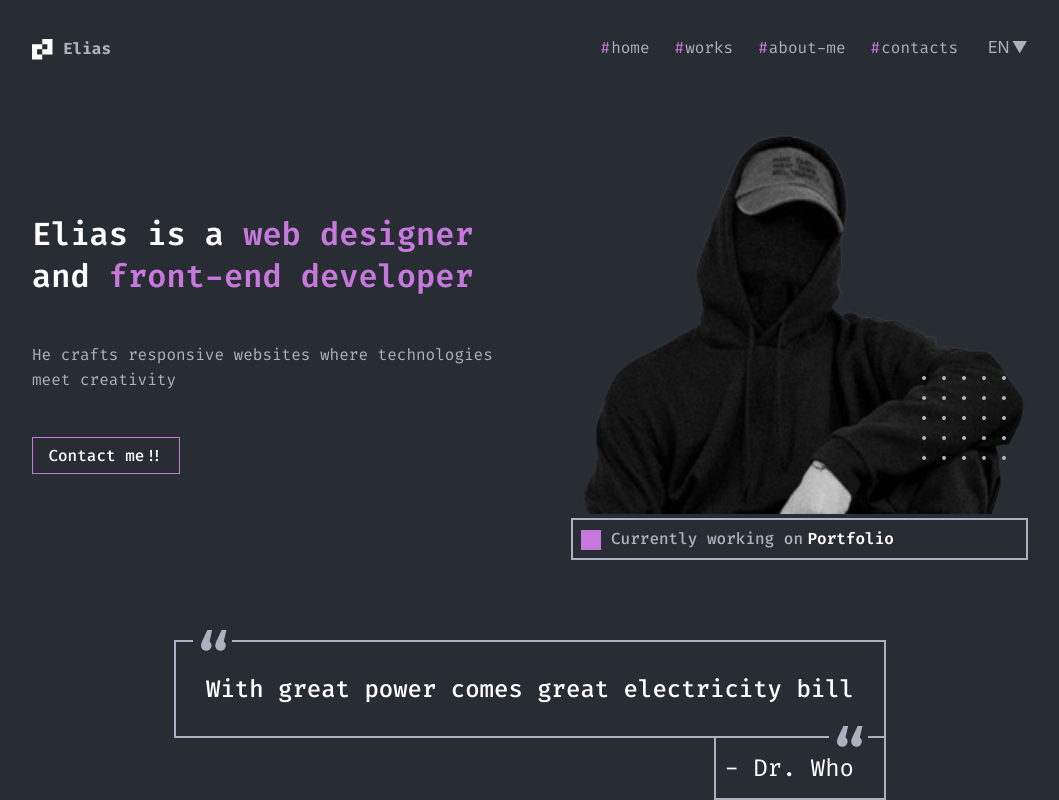
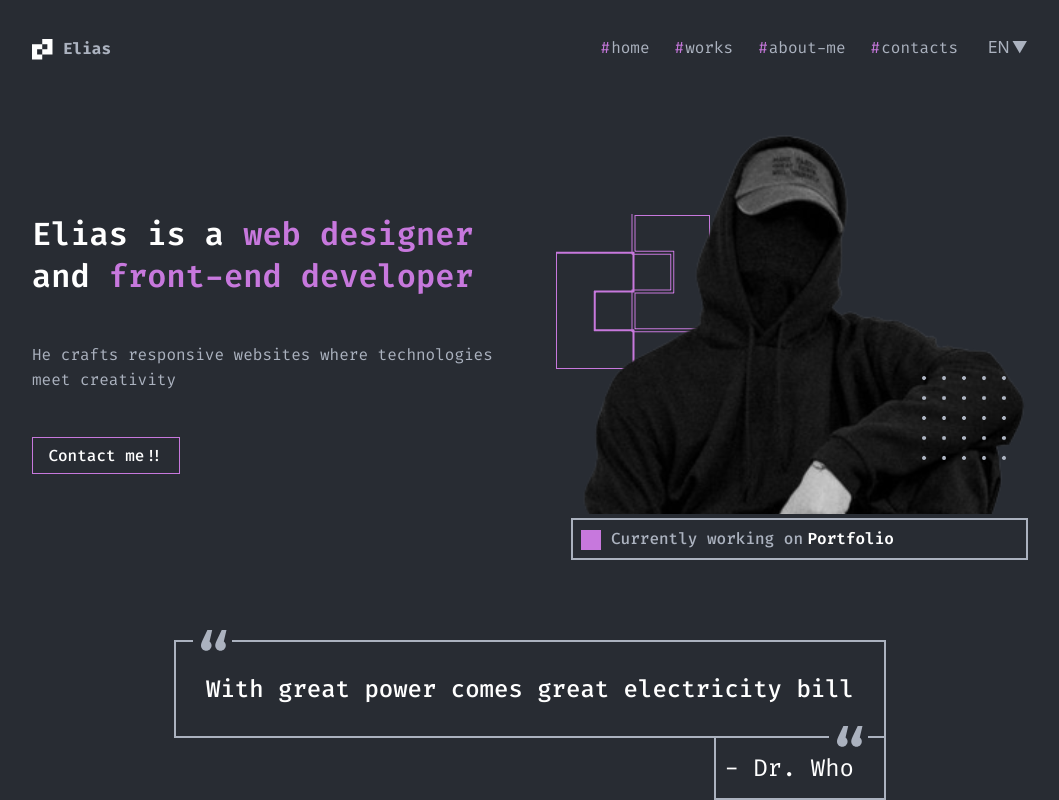
Before and after one commit to 89811421793/portfolio, a React app: page / in a window 1280 px wide. Shown: the top 800 px of the page, without its empty margins (110-1169 px from the left). Built offline with nearby package versions, Linux system fonts and the light colour scheme.

Commit message:
logosign positioned

```diff
--- a/src/pages/homepage/layout/sections/main/Main.tsx
+++ b/src/pages/homepage/layout/sections/main/Main.tsx
@@ -1,6 +1,7 @@
 import React from "react";
 import styled from "styled-components";
 import mainimg from "../../../../../assets/images/MainImg.png";
+import logosign from "../../../../../assets/images/Logo.png";
 import fivedotsimg from "../../../../../assets/images/Dots.png";
 import rect from "../../../../../assets/images/rectangle.png";
 import { FlexWrapper } from "../../../../../components/FlexWrapper";
@@ -29,6 +30,7 @@ export const Main: React.FC = () => {
             <StyledButton>Contact me!!</StyledButton>
           </ContentWrapper>
           <StyledFigure>
+            <LogoEmblemImage src={logosign} alt=''/>
             <DotsImage src={fivedotsimg} alt=""/>
             <MainImage src={mainimg} alt="" />
             <StyledFigcaption>
@@ -86,6 +88,16 @@ position: absolute;
 bottom: 100px;
 right: 22px;
 `;
+
+const LogoEmblemImage = styled.img`
+width: 155px;
+height: 155px;
+position: absolute;
+z-index: -1;
+top: 86px;
+left: -15px;
+`;
+
 
 const StyledFigure = styled.figure`
   position: relative;
```
